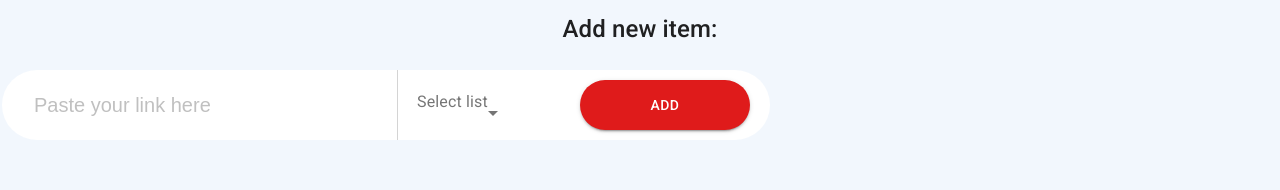
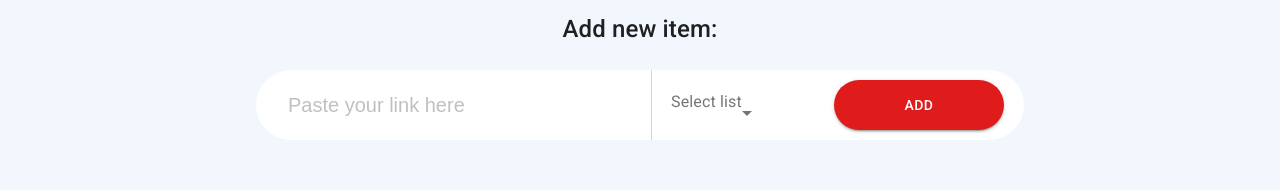
Before and after one commit to hatchways/team-penne, a React (Create React App) app in the folder client/: page / in a window 1280 px wide. Shown: the part 137-327 px from the top of the page. Built offline with nearby package versions, Linux system fonts and the light colour scheme.

Commit message:
Slight tweak to item input

```diff
--- a/client/src/pages/dashboard/styles/shopping-lists.scss
+++ b/client/src/pages/dashboard/styles/shopping-lists.scss
@@ -6,6 +6,7 @@
     display: flex;
     flex-direction: column;
     justify-content: center;
+    align-items: center;
     margin-top: 7vh;
 
     p {
@@ -18,7 +19,7 @@
       display: flex;
       flex-direction: row;
       justify-content: space-between;
-      min-width: 462px;
+      min-width: 530px;
       width: 60vw;
       height: 70px;
       border-radius: 50px 50px 50px 50px;
```
